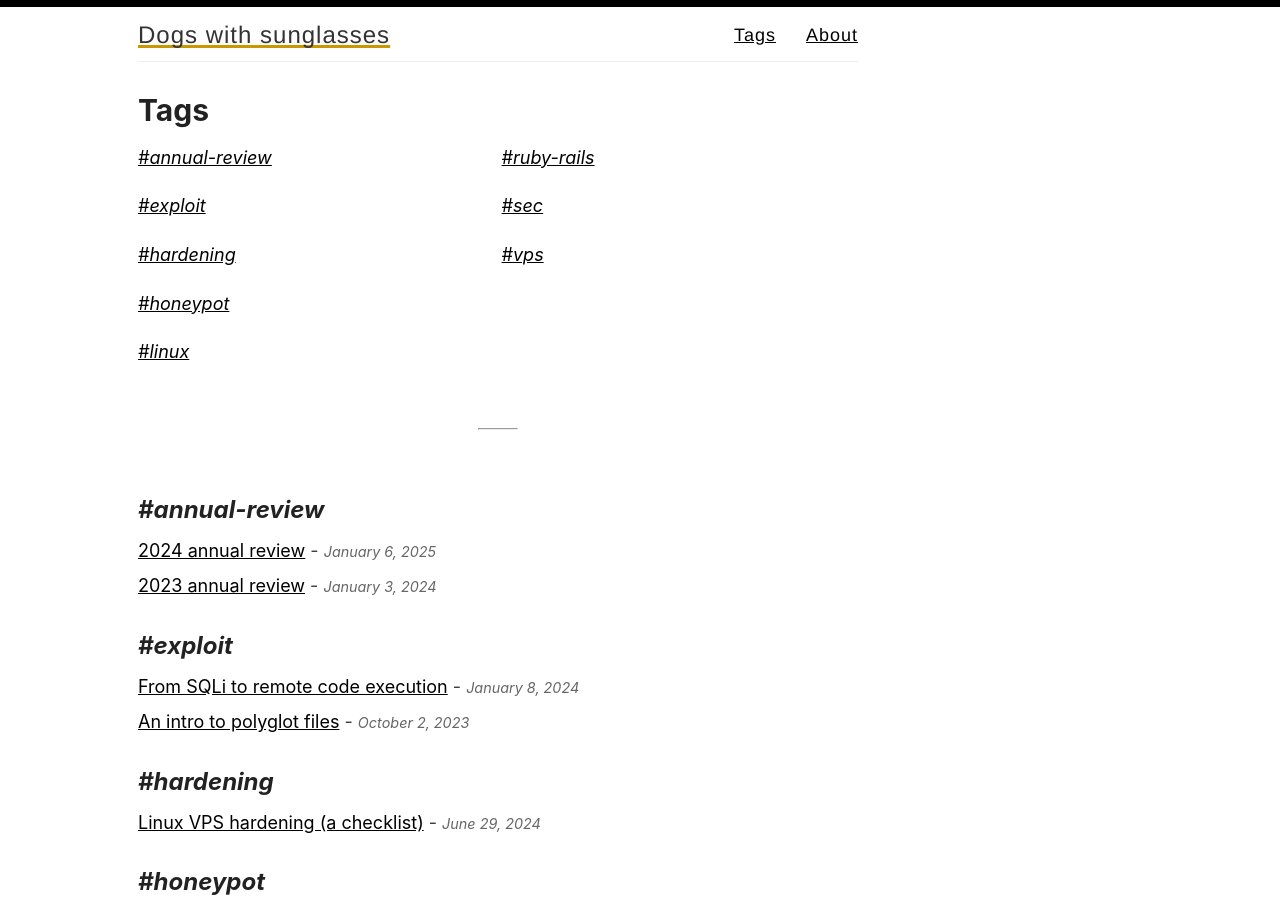
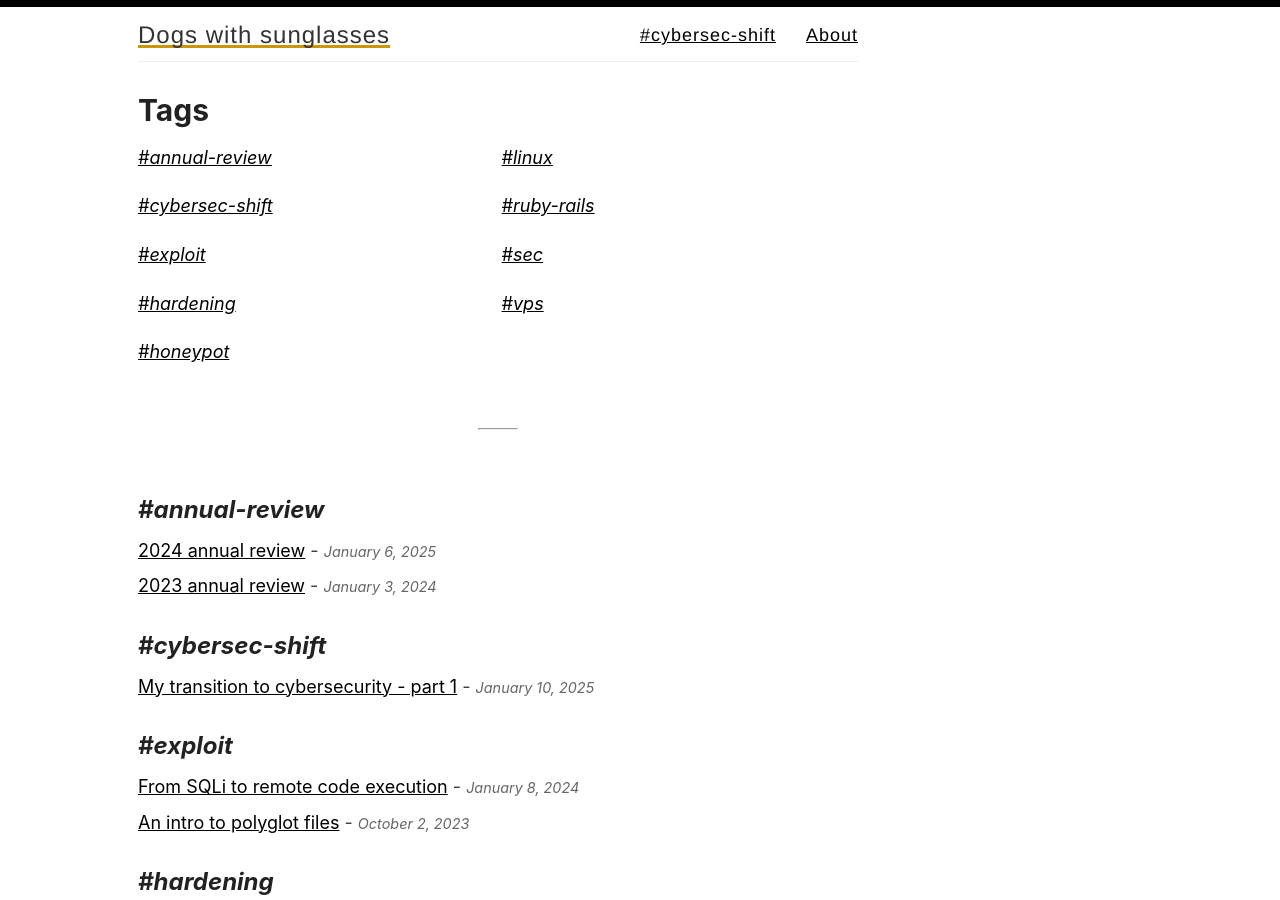
Before and after one commit to panacotar/blog, a Jekyll site: the page built from _pages/tags.md, in a window 1280 px wide and 900 px high. Built offline with Jekyll 4.4.1, drawn with Linux system fonts in a browser that asks for light colours.

Commit message:
article/cybersec-transition-1 (#5)
* Add first draft for transition to cybersec

* Update cybersec journey file and title

* Add navigation link to cybersec-journey tag

* Remove published false tag

* Update tag cyber-journey

* Edit article and publish

```diff
--- a/_layouts/default.html
+++ b/_layouts/default.html
@@ -33,7 +33,7 @@
             </a>
 
             <nav>
-              <a href="{{ site.baseurl }}/tags" class="nav-link">Tags</a>
+              <a href="{{ site.baseurl }}/tags#cybersec-shift" class="nav-link">#cybersec-shift</a>
               <div class="nav-separator">|</div>
               <a href="{{ site.baseurl }}/about" class="nav-link">About</a>
             </nav>
```
Also changed, not shown: _posts/2024-12-05-my-transition-to-cybersec-part-1.md (deleted, +0 -6 lines), _posts/2025-01-10-my-transition-to-cybersecurity-part-1.md (added, +25 -0 lines).
